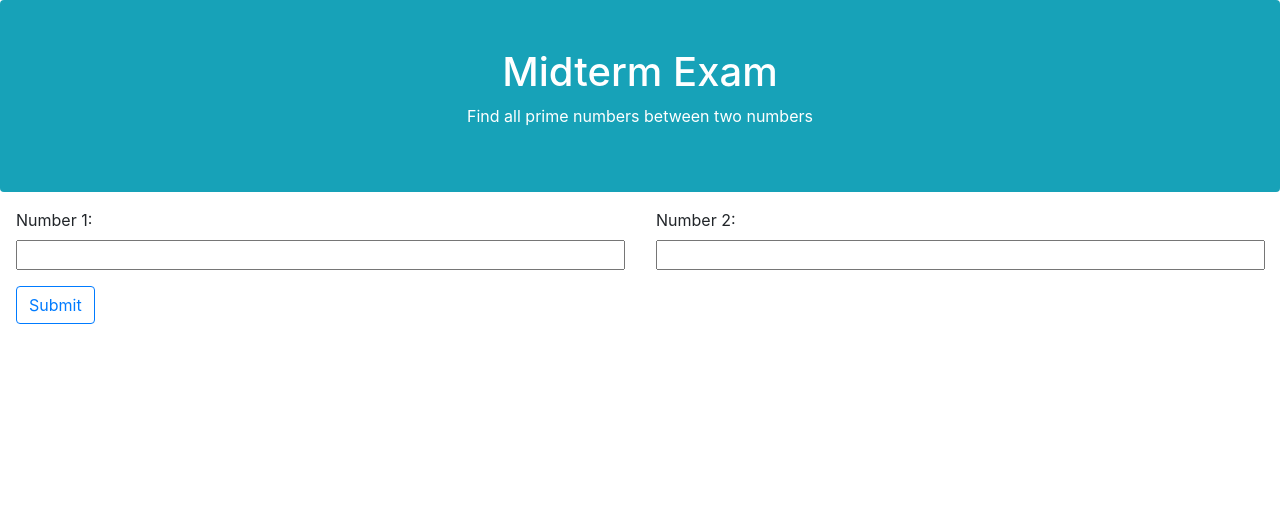
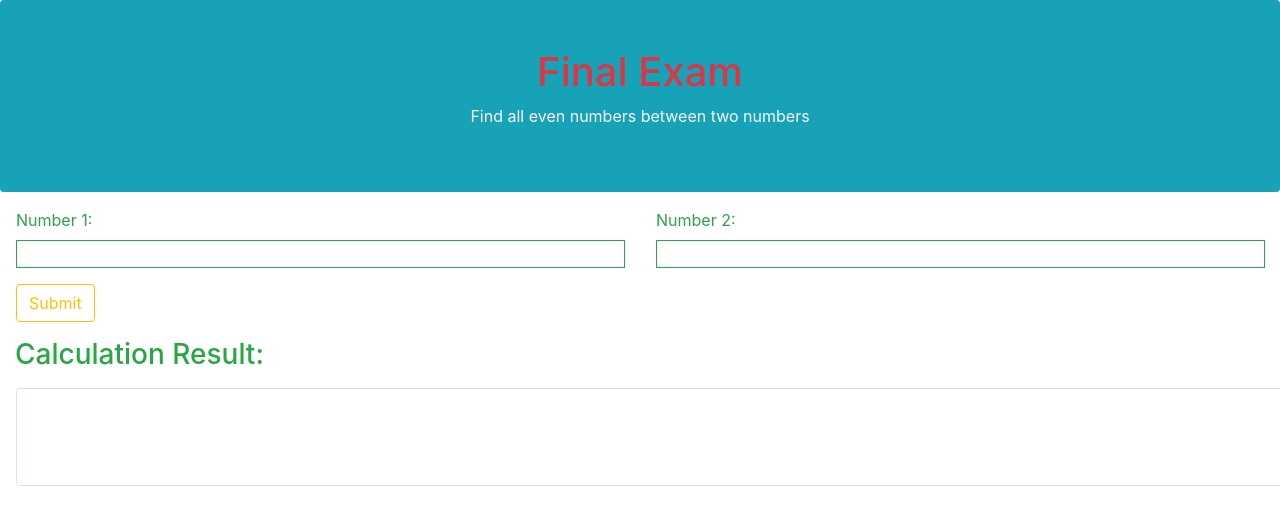
Before and after one commit to rogerwolf666/IS445Final, a plain HTML site: page index.html in a window 1280 px wide. Drawn offline with nearby package versions, Linux system fonts and the light colour scheme.

Commit message:
Step 1: Layout

```diff
--- a/index.html
+++ b/index.html
@@ -8,18 +8,18 @@
   <link rel="stylesheet" href="style.css">
 </head>
 <body>
-  <section class="container-fluid rounded align-middle text-center bg-info text-white mb-3 p-5">
-    <h1>Midterm Exam</h1>
-    <p>Find all prime numbers between two numbers</p>
+  <section class="container-fluid rounded align-middle text-center bg-info mb-3 p-5">
+    <h1 class="text-danger">Final Exam</h1>
+    <p class="text-light">Find all even numbers between two numbers</p>
   </section>
   <form>
-    <div id="inputOrder" class="row m-0">
+    <div id="inputOrder" class="row m-0 text-success">
     <div id="firstInput" class="col-12 col-md mb-3 pl-3">
       <div>
         <label for="numberOne">Number 1:</label>
       </div>
       <div>
-        <input type="text" name="numberOne" id="numberOne" required class="w-100 pl-2">
+        <input type="text" name="numberOne" id="numberOne" required class="w-100 pl-2 border border-success">
       </div>
     </div>
     <div id="secondInput" class="col-12 col-md mb-3 pl-3">
@@ -27,15 +27,16 @@
       <label for="numberTwo">Number 2:</label>
     </div>
     <div>
-      <input type="text" name="numberTwo" id="numberTwo" required class="w-100 pl-2">
+      <input type="text" name="numberTwo" id="numberTwo" required class="w-100 pl-2 border border-success">
     </div>
   </div>
 </div>
   <div id="button" class="pl-3">
-    <input type="submit" value="Submit" class="btn btn-outline-primary mb-3">
+    <input type="submit" value="Submit" class="btn btn-outline-warning mb-3">
   </div>
   </form>
-<div id="output"></div>
+<h3 class="col-12 m-0 text-success">Calculation Result:</h3>
+  <div id="output" class="container col-12 m-3 p-5 rounded border"></div>
   <script src="app.js"></script>
 </body>
 </html>
```
